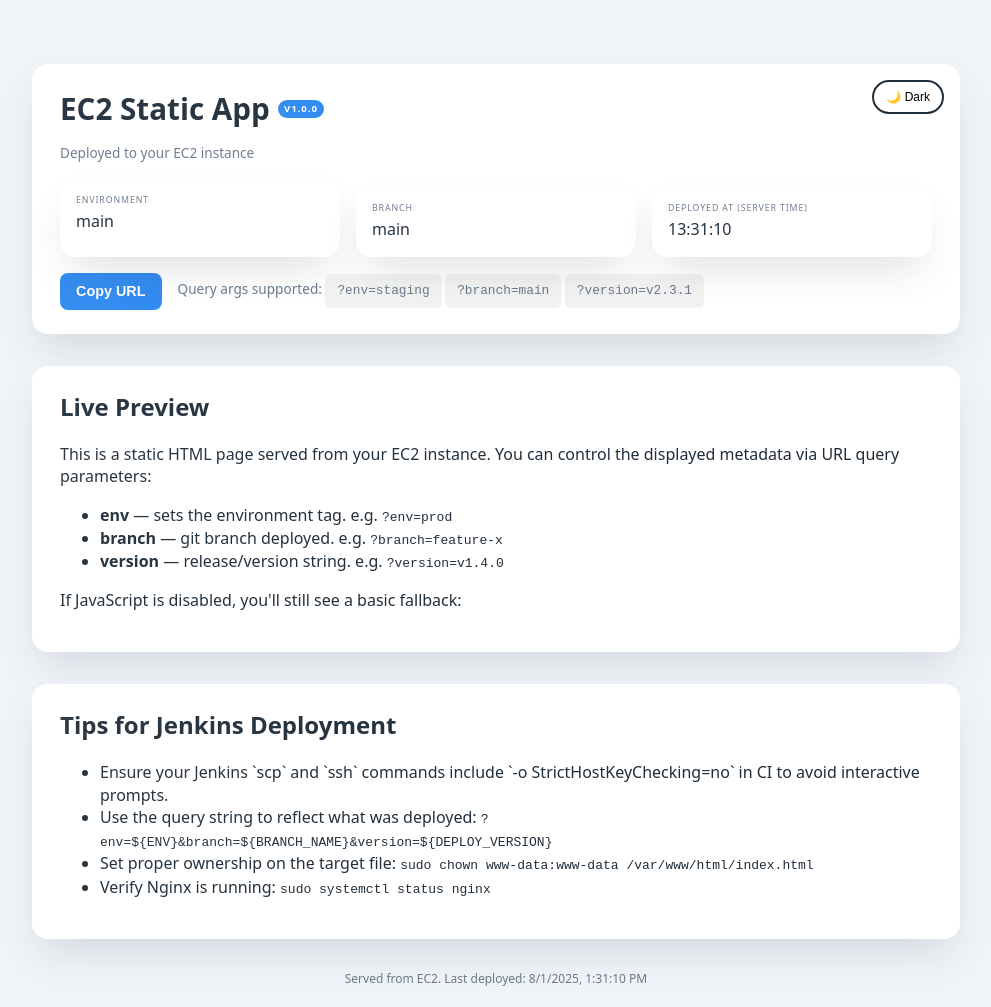
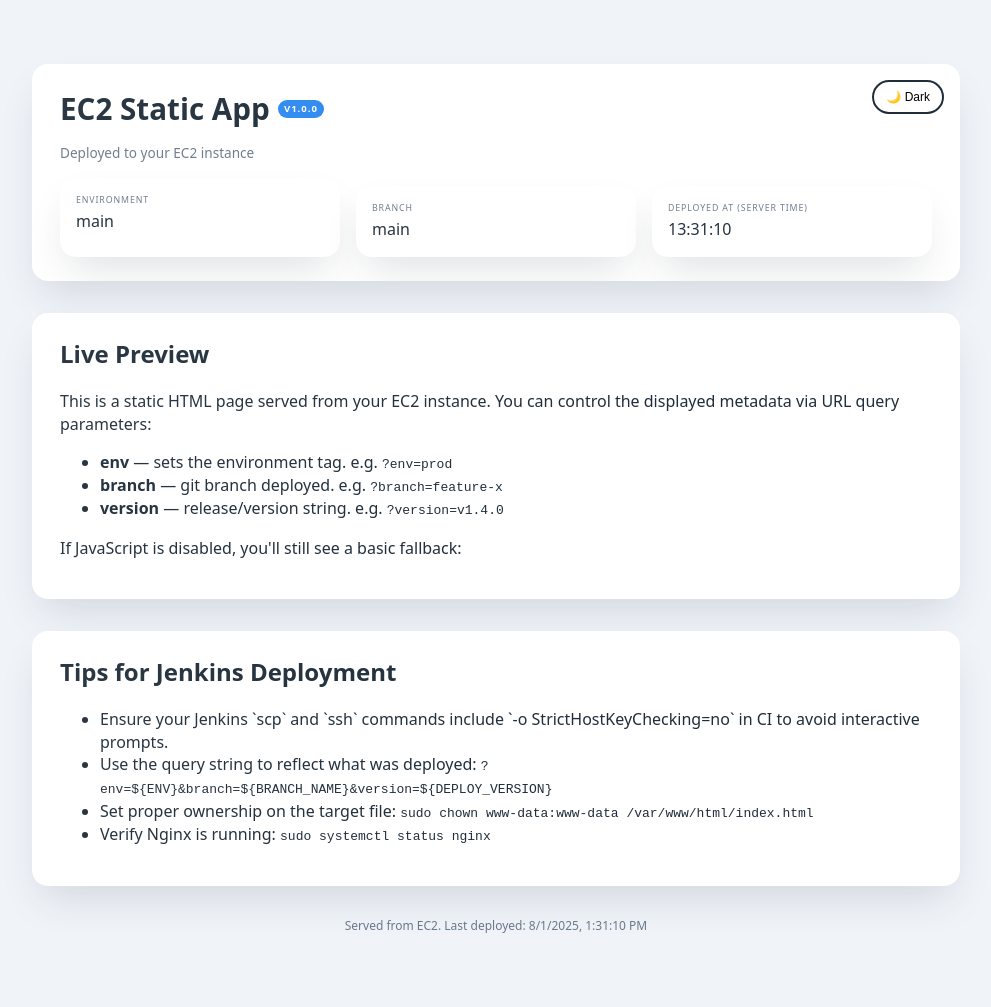
Before and after one commit to Mayuri121999/my_new_app, a plain HTML site: page index.html in a window 1280 px wide. Shown: the whole page, without its empty margins (144-1135 px from the left). After the commit the page ends 967 px from the top, so only its background shows below. Drawn offline with Linux system fonts and the light colour scheme.

Commit message:
version 5

```diff
--- a/index.html
+++ b/index.html
@@ -201,14 +201,14 @@
         </div>
       </div>
 
-      <div style="margin-top:1rem; display:flex; flex-wrap:wrap; gap:1rem; align-items:center;">
+      <!-- <div style="margin-top:1rem; display:flex; flex-wrap:wrap; gap:1rem; align-items:center;">
         <div>
           <button class="btn" id="copyUrlBtn" aria-label="Copy deployment URL">Copy URL</button>
         </div>
         <div class="small" aria-live="polite">
           Query args supported: <span class="code">?env=staging</span> <span class="code">?branch=main</span> <span class="code">?version=v2.3.1</span>
         </div>
-      </div>
+      </div> -->
     </div>
 
     <div class="card" aria-label="Preview section">
```
